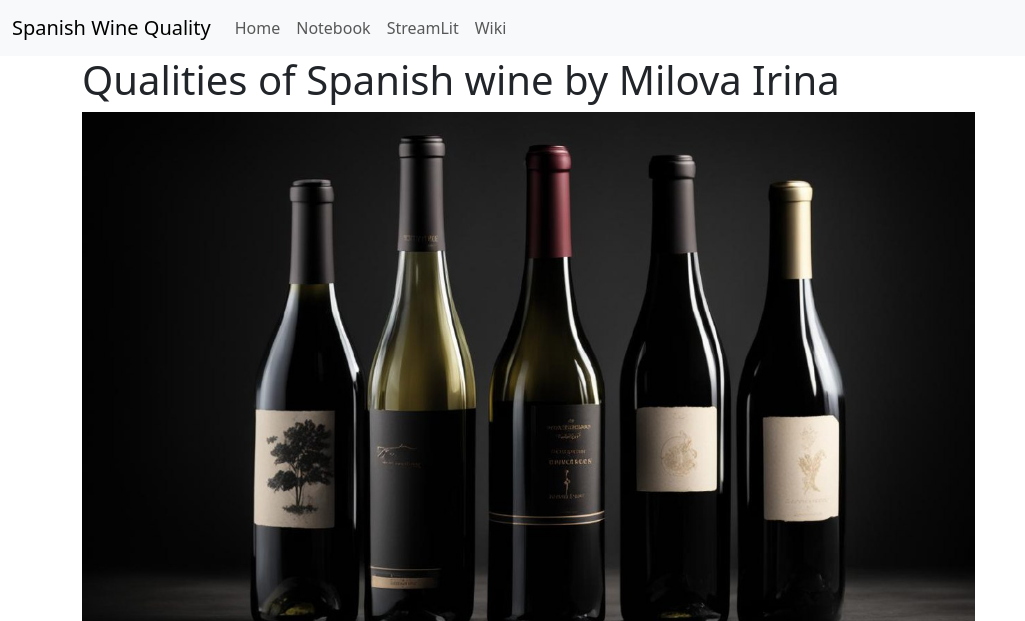
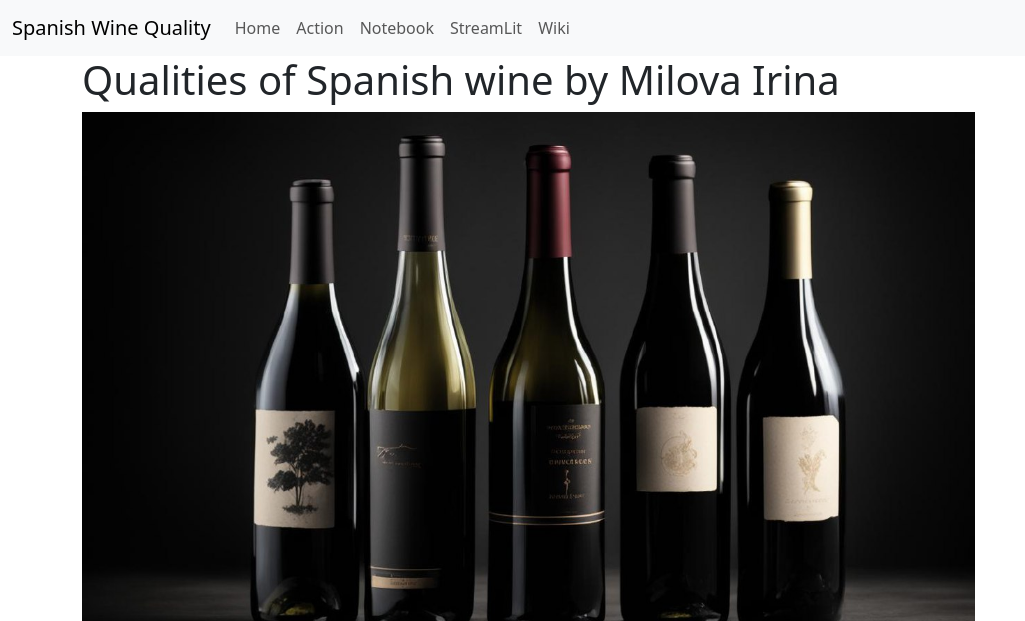
Before and after one commit to irinamilova/Wine-qualities, a Flask app: page / in a window 1280 px wide. Shown: the top 621 px of the page, without its empty margins (0-1025 px from the left). Run offline with Flask 3, Linux system fonts and the light colour scheme; parts of the project's set-up code (start-up, migrations or seed data) failed here and were passed over.

Commit message:
command12

```diff
--- a/main.py
+++ b/main.py
@@ -27,12 +27,12 @@ app.config["JSON_SORT_KEYS"] = False
 df = get_df()
 
 
-@app.route('/interactive')
+@app.route('/action')
 def interactive():
     return render_template('interactive.html')
 
 
-@app.route('/interactive', methods=['GET', 'POST'])
+@app.route('/action', methods=['GET', 'POST'])
 def feature():
     if request.method == 'POST':
         date = request.form.get('text')
--- a/templates/base.html
+++ b/templates/base.html
@@ -26,6 +26,9 @@
             <ul class="navbar-nav">
                 <li class="nav-item">
                     <a class="nav-link" href="/">Home</a>
+                </li>
+                <li class="nav-item">
+                    <a class="nav-link" href="/action">Action</a>
                 </li>
                 <li class="nav-item">
                     <a class="nav-link" href="/notebook">Notebook</a>
```
